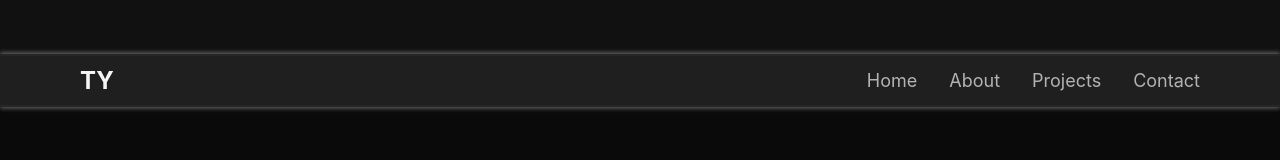
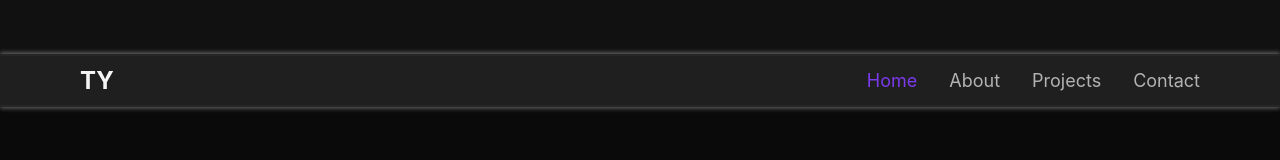
Before and after one commit to yaryhiin/portfolio, a React (Vite) app: page / in a window 1280 px wide. Shown: the part 746-906 px from the top of the page. Built offline with nearby package versions, Linux system fonts and the light colour scheme.

Commit message:
added spyScroll

```diff
--- a/src/App.tsx
+++ b/src/App.tsx
@@ -1,3 +1,5 @@
+import { useState, useEffect } from "react";
+
 import Header from "./components/Header/Header";
 import Hero from "./components/Hero/Hero";
 import Projects from "./components/Projects/Projects";
@@ -5,12 +7,41 @@ import Footer from "./components/Footer/Footer";
 import About from "./components/About/About";
 import Contact from "./components/Contact/Contact";
 
+const sectionIds = ["home", "about", "projects", "contact"];
+
 function App() {
+  const [activeSection, setActiveSection] = useState("home");
+
+  useEffect(() => {
+    const sections = sectionIds
+      .map((id) => document.getElementById(id))
+      .filter((section): section is HTMLElement => section !== null);
+
+    const observer = new IntersectionObserver(
+      (entries) => {
+        entries.forEach((entry) => {
+          if (entry.isIntersecting) {
+            setActiveSection(entry.target.id);
+          }
+        });
+      },
+      {
+        rootMargin: "-60% 0px -30% 0px",
+      },
+    );
+    sections.forEach((section) => observer.observe(section));
+
+    return () => observer.disconnect();
+  }, []);
+
+  useEffect(() => {
+    console.log("Active Section:", activeSection);
+  }, [activeSection]);
   return (
     <div className="appShell">
       <main>
         <Hero />
-        <Header />
+        <Header activeSection={activeSection} />
         <About />
         <Projects />
         <Contact />
--- a/src/components/Header/Header.module.scss
+++ b/src/components/Header/Header.module.scss
@@ -35,11 +35,14 @@
     color: var(--text-secondary);
     text-decoration: none;
 
-    &:hover {
+    transition: color 0.3s ease;
+
+    &:hover,
+    &.active {
       color: var(--accent);
     }
     &:active {
-      color: var(--text);
+      color: var(--text-secondary);
     }
   }
 }
--- a/src/components/Header/Header.tsx
+++ b/src/components/Header/Header.tsx
@@ -1,20 +1,36 @@
 import styles from "./Header.module.scss";
 
-const Header = () => {
+type HeaderProps = {
+  activeSection: string;
+};
+
+const Header = ({ activeSection }: HeaderProps) => {
   return (
     <div className={styles.header}>
       <h2>TY</h2>
       <div className={styles.navButtons}>
-        <a className={styles.navButton} href="#home">
+        <a
+          className={`${styles.navButton} ${activeSection === "home" ? styles.active : ""}`}
+          href="#home"
+        >
           Home
         </a>
-        <a className={styles.navButton} href="#about">
+        <a
+          className={`${styles.navButton} ${activeSection === "about" ? styles.active : ""}`}
+          href="#about"
+        >
           About
         </a>
-        <a className={styles.navButton} href="#projects">
+        <a
+          className={`${styles.navButton} ${activeSection === "projects" ? styles.active : ""}`}
+          href="#projects"
+        >
           Projects
         </a>
-        <a className={styles.navButton} href="#contact">
+        <a
+          className={`${styles.navButton} ${activeSection === "contact" ? styles.active : ""}`}
+          href="#contact"
+        >
           Contact
         </a>
       </div>
```
